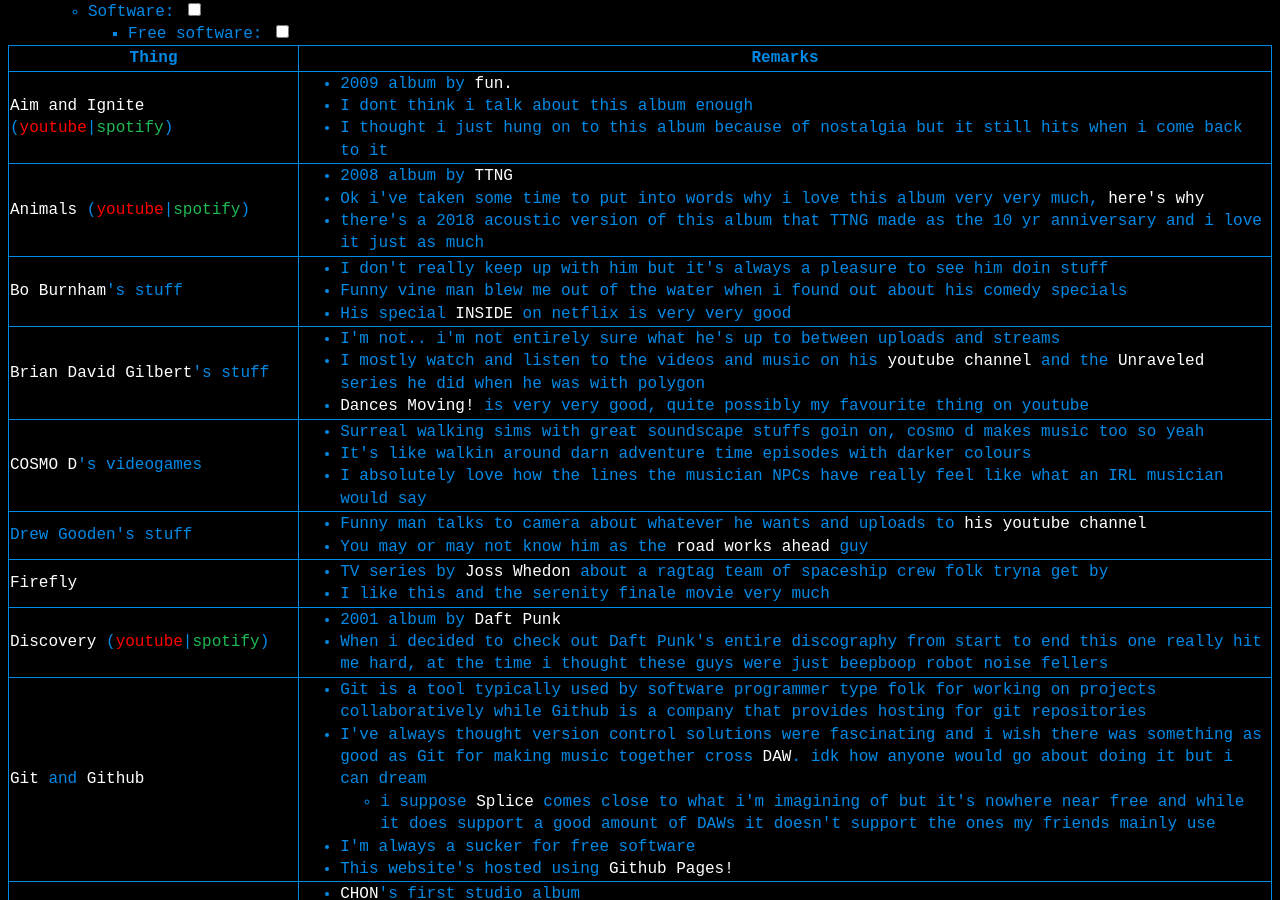
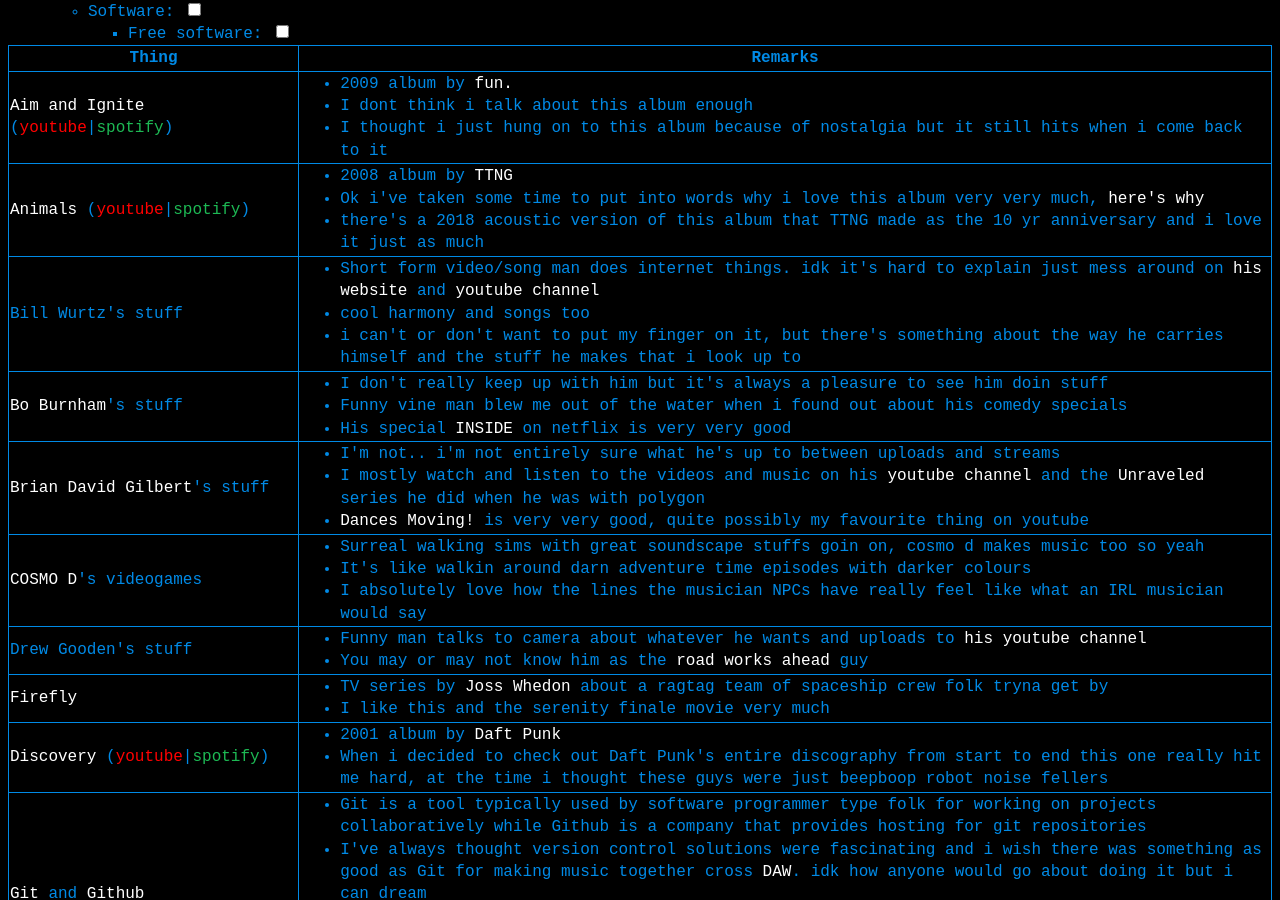
Before and after one commit to a-erfan-aa/a-erfan-aa.github.io, a Jekyll site: the page built from things-i-like.html, in a window 1280 px wide and 900 px high, scrolled down 1896 px. Built offline with Jekyll 4.4.1, drawn with Linux system fonts in a browser that asks for light colours; some of the changed text lies outside the part shown.

Commit message:
added stuff
added billwurtz and vulfpeck

```diff
--- a/things-i-like.html
+++ b/things-i-like.html
@@ -188,6 +188,16 @@
 					<li>2008 album by <a href="https://ttng.band/">TTNG</a></li>
 					<li>Ok i've taken some time to put into words why i love this album very very much, <a href="./things-i-like/animals-ttng.html">here's why</a></li>
 					<li>there's a 2018 acoustic version of this album that TTNG made as the 10 yr anniversary and i love it just as much</li>
+				</ul>
+			</td>
+		</tr>
+		<tr class="youtube music">
+			<td>Bill Wurtz's stuff</td>
+			<td>
+				<ul>
+					<li>Short form video/song man does internet things. idk it's hard to explain just mess around on <a href="https://billwurtz.com/">his website</a> and <a href="https://www.youtube.com/user/billwurtz">youtube channel</a></li>
+					<li>cool harmony and songs too</li>
+					<li>i can't or don't want to put my finger on it, but there's something about the way he carries himself and the stuff he makes that i look up to</li>
 				</ul>
 			</td>
 		</tr>
@@ -415,5 +425,15 @@
 				</ul>
 			</td>
 		</tr>
+		<tr class="music">
+			<td><a href="https://vulfpeck.com/">Vulfpeck</a>'s stuff</td>
+			<td>
+				<ul>
+					<li>Minimalist funk bois</li>
+					<li>they've made a vst compressor, fonts and a bass guitar too like wha?</li>
+					<li>big fan of bands where each member's identity shines through</li>
+				</ul>
+			</td>
+		</tr>
 	</table>
 </div>
```
Also changed, not shown: other parts of things-i-like.html (+1 -1 lines).
